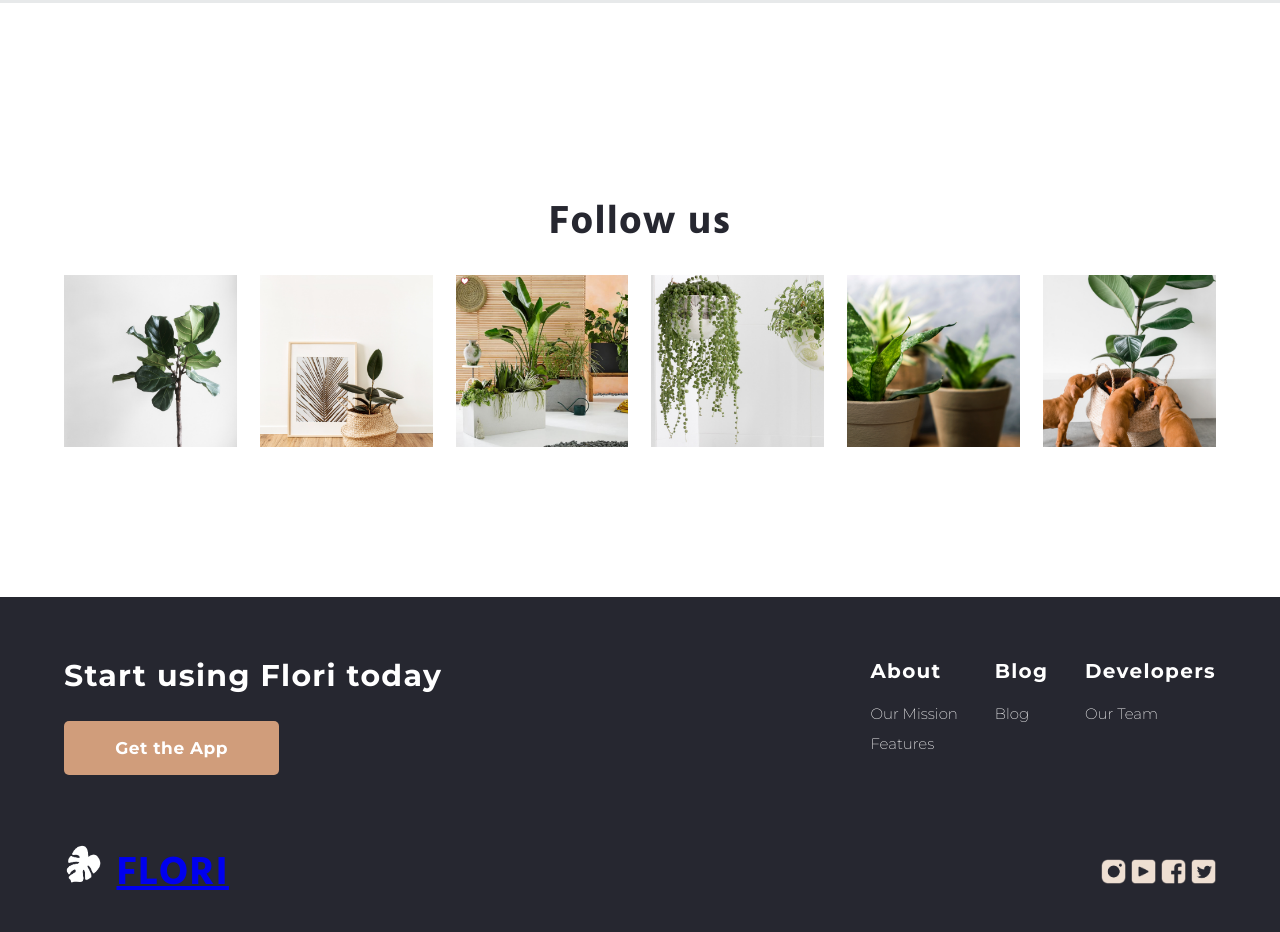
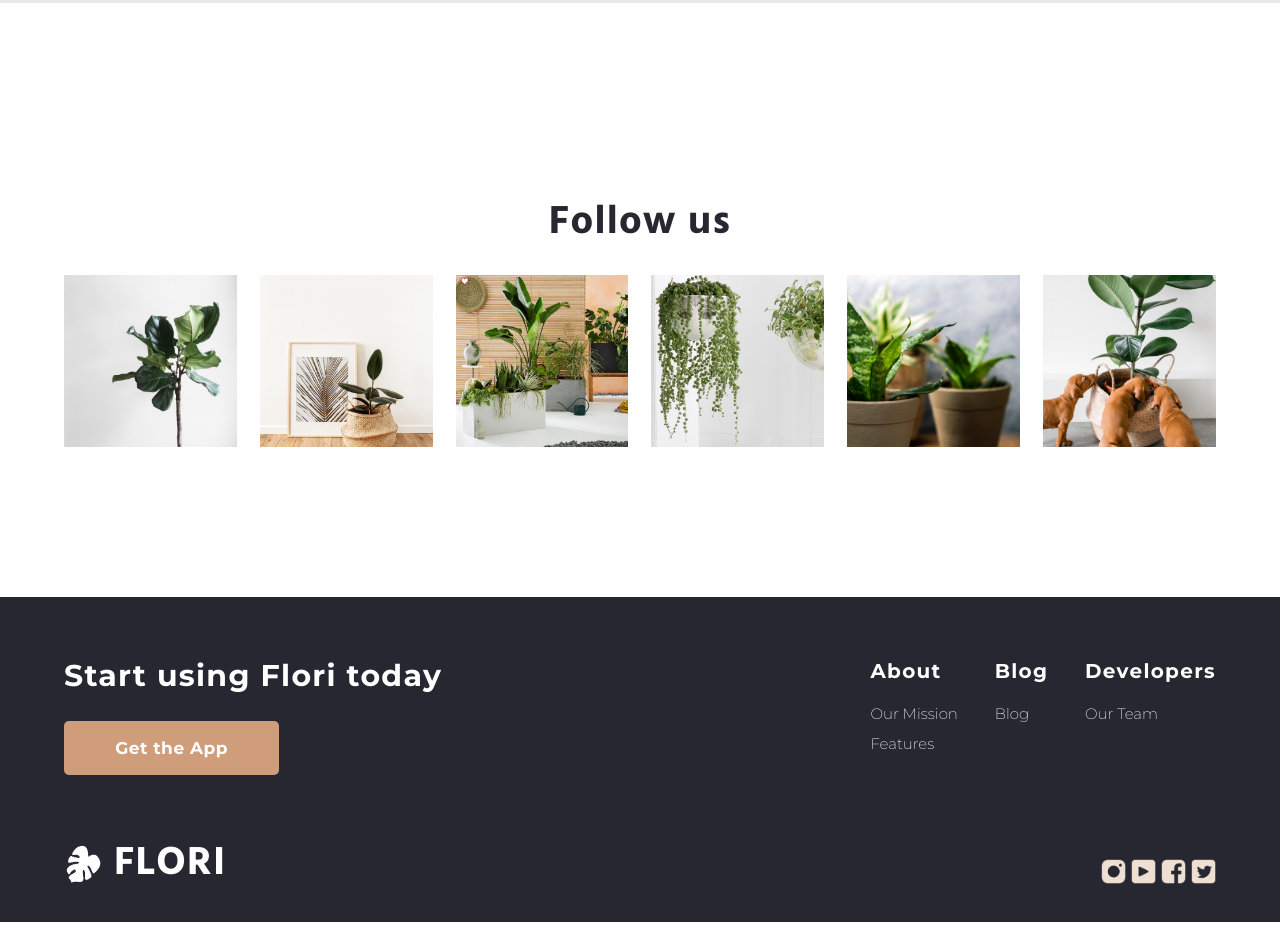
Before and after one commit to rayaschroeder/watermyplants_Flori, a plain HTML site: page index.html in a window 1280 px wide. Shown: the part 2312-3244 px from the top of the page. Drawn offline with Linux system fonts and the light colour scheme.

Commit message:
make flori clickable fix

```diff
--- a/index.html
+++ b/index.html
@@ -138,7 +138,7 @@
         <section class="footerbottom">
             <div class="footerB-L">
                 <img src="Images/Logo-White.png" alt="Header logo" class="flogoimg">
-                <h1 class="flogoname"><a href = "index.html">FLORI</a></h1>
+                <h1><a class="flogoname" href = "index.html">FLORI</a></h1>
             </div>
             <div class="footerB-R">
                 <img src="Images/Insta.png" alt="Social Media Logos" class="smlogo">
--- a/styles.css
+++ b/styles.css
@@ -315,13 +315,17 @@ a.footernavlinks, a.footernavlinks:visited, a.footernavlinks:link {
 	padding-left:1rem;
 	display:inline-flex;
 	letter-spacing:1.3px;
-	color:white;
+    color:white;
+    text-decoration: none;
 	font-family:hind;
 	font-size:4rem;
 	font-weight: bold;
 }
 .flogoimg {
 	height:4rem;
+}
+.footerB-L {
+    display: flex;
 }
 .footerB-R {
     display: flex;
```
